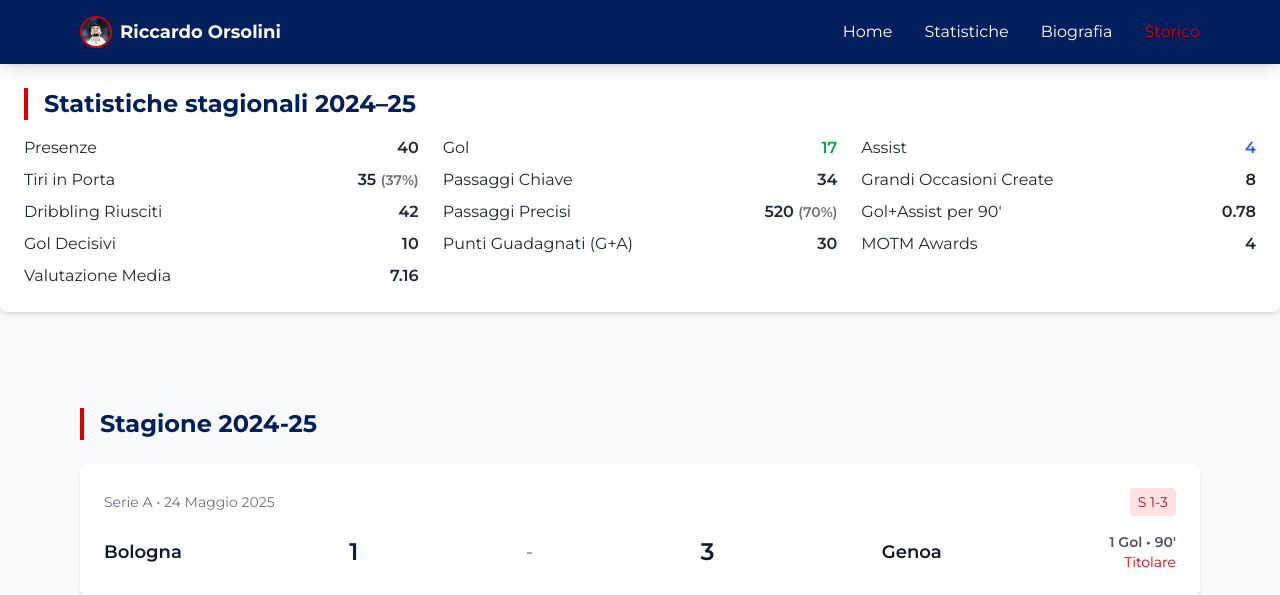
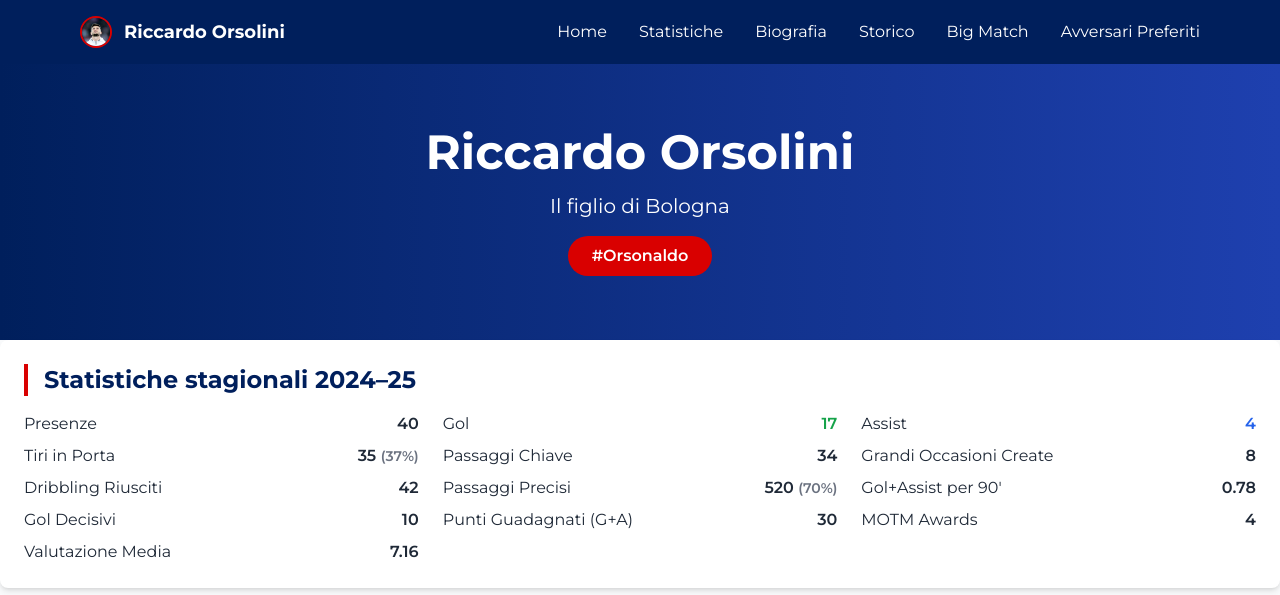
Before and after one commit to FutBolo/riccardo.orsolini.app, a Flask app: page /storico in a window 1280 px wide. Shown: the top 595 px of the page. Run offline with Flask 3, Linux system fonts and the light colour scheme; some libraries are stand-ins or nearby versions.

Commit message:
Add files via upload

```diff
--- a/templates/index.html
+++ b/templates/index.html
@@ -47,6 +47,8 @@
         <a href="#statistiche" class="hover:text-rossoBfc">Statistiche</a>
         <a href="#biografia" class="hover:text-rossoBfc">Biografia</a>
         <a href="storico" class="hover:text-rossoBfc">Storico</a>
+        <a href="big-match" class="hover:text-rossoBfc">Big Match</a>
+        <a href="avversari-preferiti" class="hover:text-rossoBfc">Avversari Preferiti</a>
       </div>
     </div>
   </nav>
--- a/templates/storico.html
+++ b/templates/storico.html
@@ -28,68 +28,32 @@
   </script>
 </head>
 <body class="bg-gray-50 font-sans text-gray-900">
-  <!-- NAVIGATION -->
-  <nav class="bg-bluBfc text-white shadow-lg relative z-50">
-    <div class="max-w-6xl mx-auto px-4">
-      <div class="flex justify-between items-center py-4">
-        <div class="flex items-center space-x-2">
-          <img
-            src="{{ url_for('static', filename='images/orsolini.jpg') }}"
-            alt="Riccardo Orsolini"
-            class="w-8 h-8 rounded-full object-cover border-2 border-rossoBfc"
-          />
-          <span class="font-bold text-lg">Riccardo Orsolini</span>
-        </div>
-
-        <!-- Mobile menu button -->
-        <button id="mobile-menu-button" class="md:hidden focus:outline-none">
-          <i class="fas fa-bars text-xl"></i>
-        </button>
-
-        <!-- Desktop menu -->
-        <div class="hidden md:flex space-x-8">
-          <a
-            href="/"
-            class="hover:text-rossoBfc transition-colors duration-200 font-medium"
-            >Home</a
-          >
-          <a
-            href="/#statistiche"
-            class="hover:text-rossoBfc transition-colors duration-200 font-medium"
-            >Statistiche</a
-          >
-          <a
-            href="/#biografia"
-            class="hover:text-rossoBfc transition-colors duration-200 font-medium"
-            >Biografia</a
-          >
-          <a href="/storico" class="text-rossoBfc font-medium">Storico</a>
-        </div>
+   <!-- NAVBAR -->
+  <nav class="bg-bluBfc text-white">
+    <div class="max-w-6xl mx-auto px-4 py-4 flex justify-between items-center">
+      <div class="flex items-center space-x-3">
+        <img src="static/images/orsolini.jpg" alt="Riccardo Orsolini" class="w-8 h-8 rounded-full border-2 border-rossoBfc" />
+        <span class="font-bold text-lg">Riccardo Orsolini</span>
       </div>
-
-      <!-- Mobile menu -->
-      <div id="mobile-menu" class="hidden md:hidden pb-4">
-        <div class="flex flex-col space-y-2">
-          <a
-            href="/"
-            class="hover:text-rossoBfc transition-colors duration-200 font-medium py-2"
-            >Home</a
-          >
-          <a
-            href="/#statistiche"
-            class="hover:text-rossoBfc transition-colors duration-200 font-medium py-2"
-            >Statistiche</a
-          >
-          <a
-            href="/#biografia"
-            class="hover:text-rossoBfc transition-colors duration-200 font-medium py-2"
-            >Biografia</a
-          >
-          <a href="/storico" class="text-rossoBfc font-medium py-2">Storico</a>
-        </div>
+      <div class="hidden md:flex space-x-8">
+        <a href="#home" class="hover:text-rossoBfc">Home</a>
+        <a href="#statistiche" class="hover:text-rossoBfc">Statistiche</a>
+        <a href="#biografia" class="hover:text-rossoBfc">Biografia</a>
+        <a href="storico" class="hover:text-rossoBfc">Storico</a>
+        <a href="big-match" class="hover:text-rossoBfc">Big Match</a>
+        <a href="avversari-preferiti" class="hover:text-rossoBfc">Avversari Preferiti</a>
       </div>
     </div>
   </nav>
+
+  <!-- HEADER -->
+  <header id="home" class="bg-gradient-to-r from-bluBfc to-blue-800 text-white py-16 text-center">
+    <h1 class="text-5xl font-bold mb-4">Riccardo Orsolini</h1>
+    <p class="text-xl">Il figlio di Bologna</p>
+    <div class="mt-4">
+      <span class="inline-block bg-rossoBfc px-6 py-2 rounded-full font-semibold">#Orsonaldo</span>
+    </div>
+  </header>
 
   <!-- STATISTICHE STAGIONALI 2024–25 -->
 <div class="match-card bg-white rounded-lg shadow-md p-6 mb-12 hover:shadow-lg transition-shadow">
```
